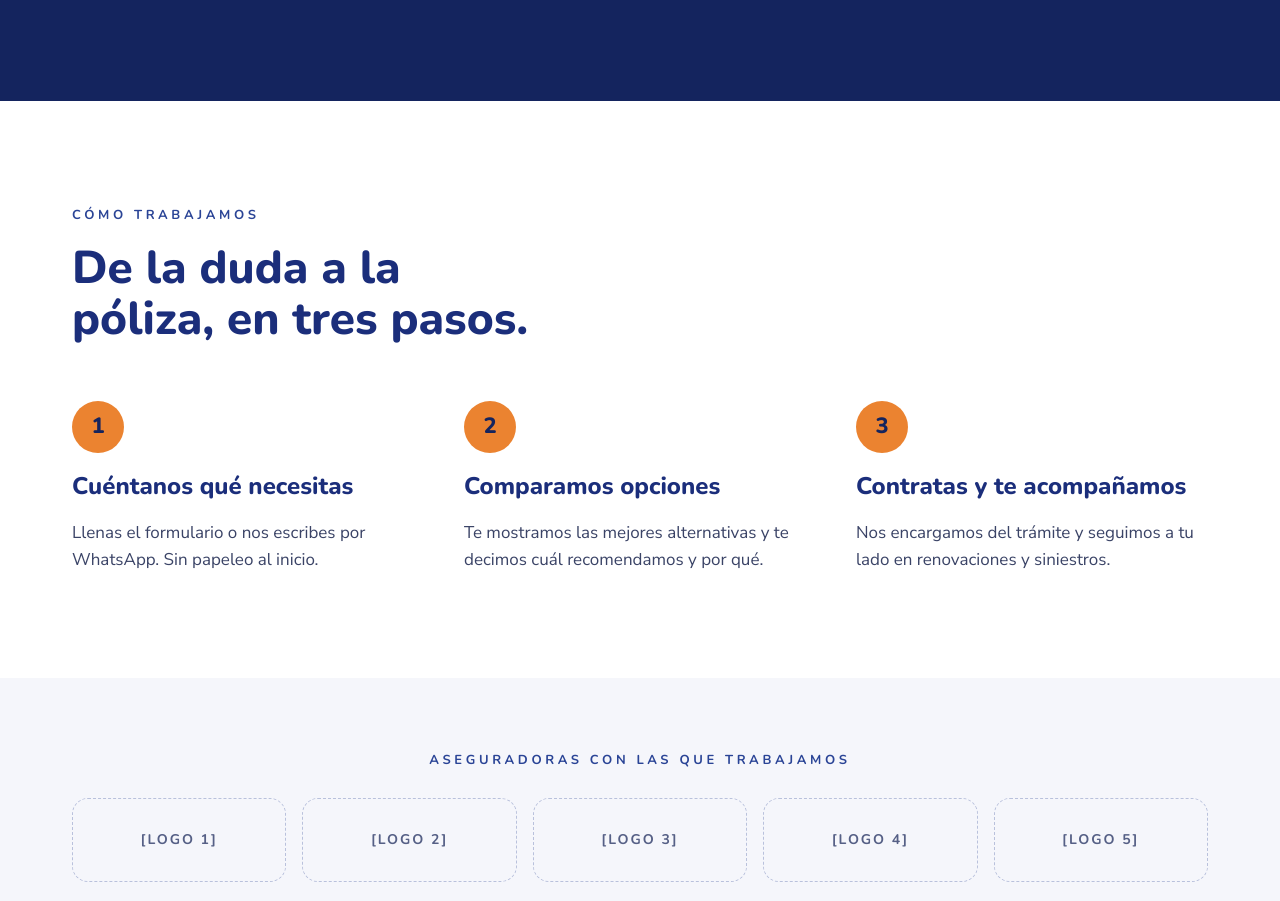
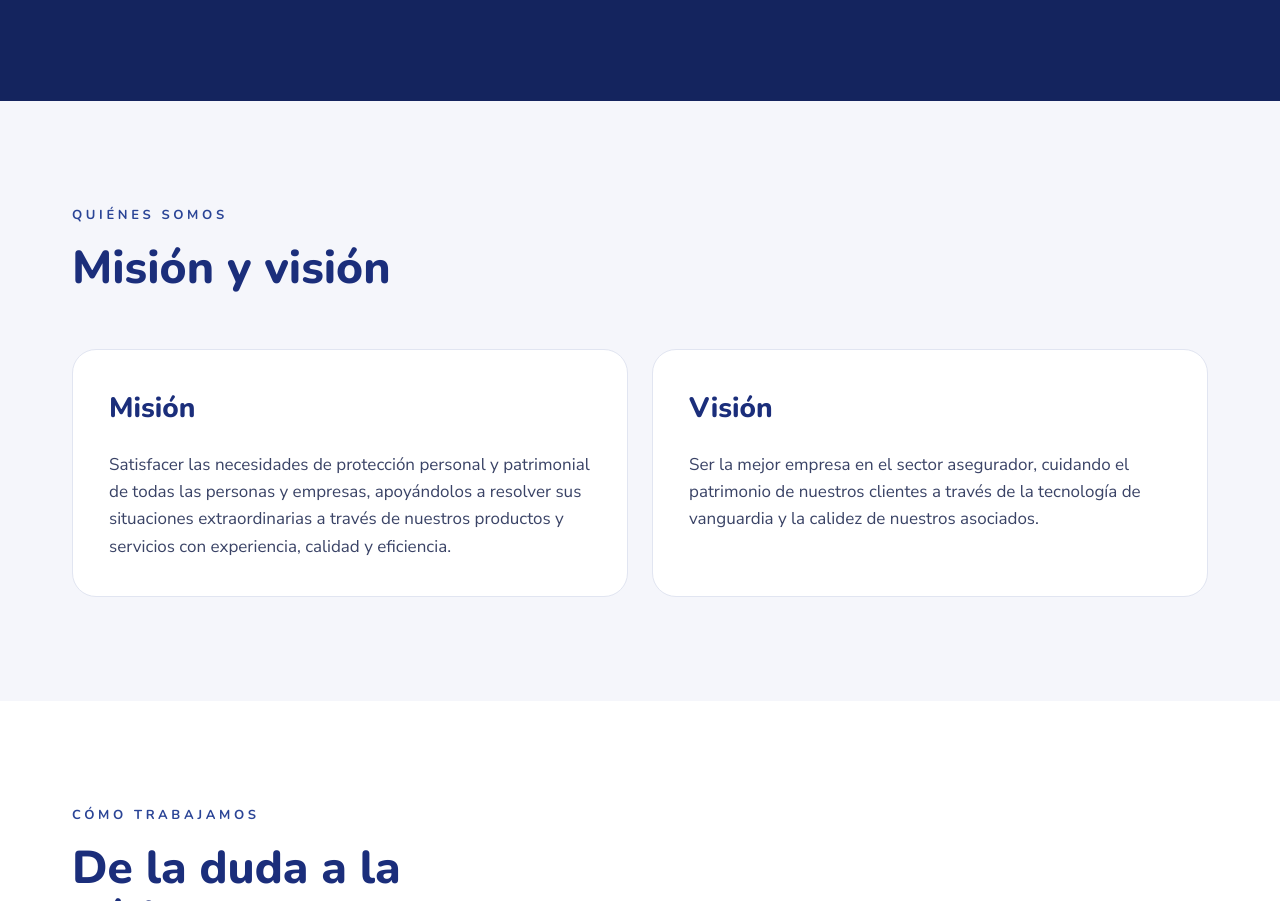
Before and after one commit to alexgc96/gpoaura.com, a plain HTML site: page index.html in a window 1280 px wide. Shown: the part 2234-3135 px from the top of the page. Drawn offline with Linux system fonts and the light colour scheme.

Commit message:
copy: add misión y visión section from client copy
Co-Authored-By: Soup <soup@analogtrsh.com>
Claude-Session: https://claude.ai/code/session_011ZzxC1n9t6k55t6pBZ3iXu

```diff
--- a/index.html
+++ b/index.html
@@ -160,6 +160,25 @@
   </div>
 </section>
 
+<section class="section section--soft" id="mision">
+  <div class="wrap">
+    <div class="section__head">
+      <p class="eyebrow eyebrow--blue">Quiénes somos</p>
+      <h2>Misión y visión</h2>
+    </div>
+    <div class="cards">
+      <article class="card">
+        <h3>Misión</h3>
+        <p>Satisfacer las necesidades de protección personal y patrimonial de todas las personas y empresas, apoyándolos a resolver sus situaciones extraordinarias a través de nuestros productos y servicios con experiencia, calidad y eficiencia.</p>
+      </article>
+      <article class="card">
+        <h3>Visión</h3>
+        <p>Ser la mejor empresa en el sector asegurador, cuidando el patrimonio de nuestros clientes a través de la tecnología de vanguardia y la calidez de nuestros asociados.</p>
+      </article>
+    </div>
+  </div>
+</section>
+
 <section class="section" id="como">
   <div class="wrap">
     <div class="section__head">
```
